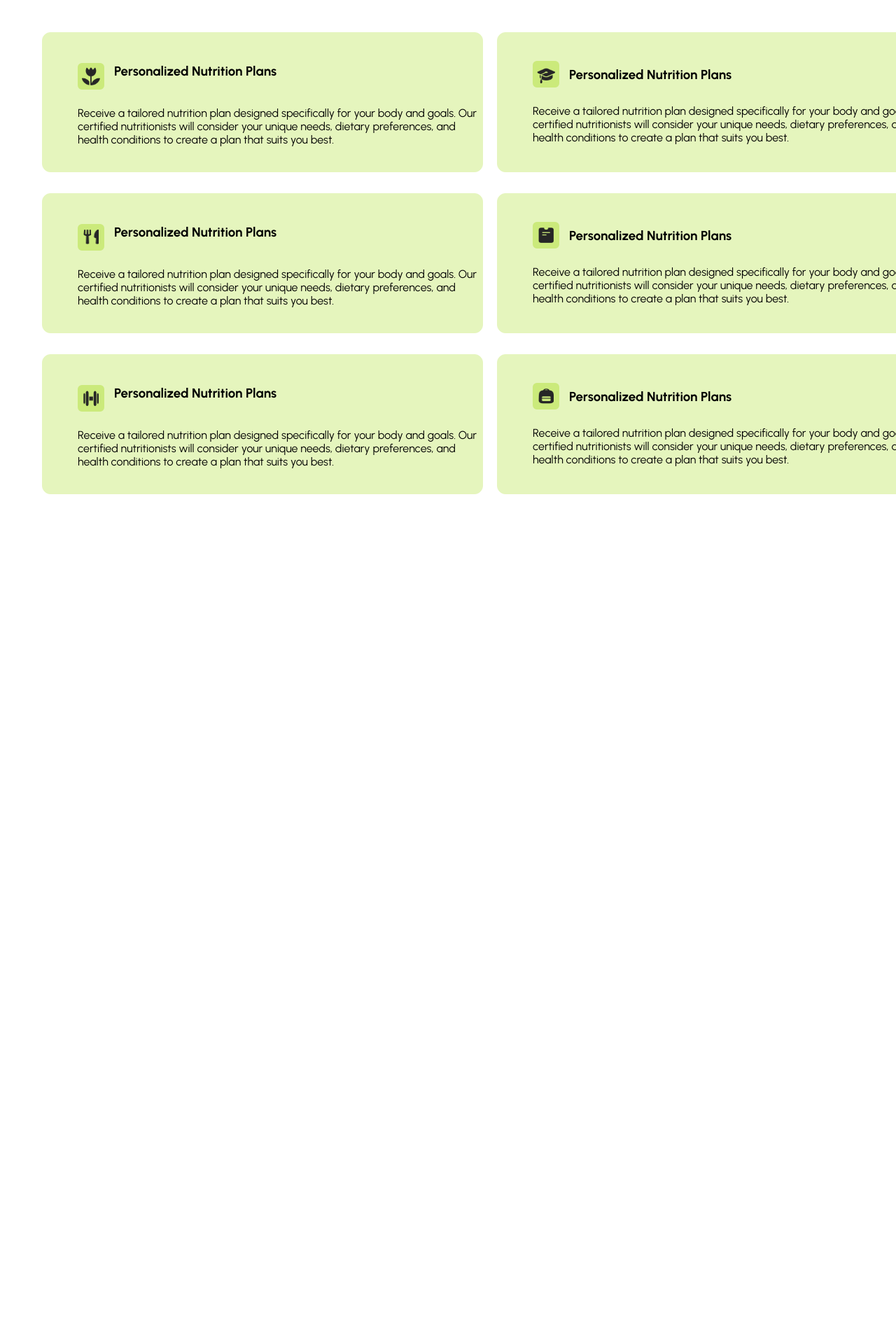
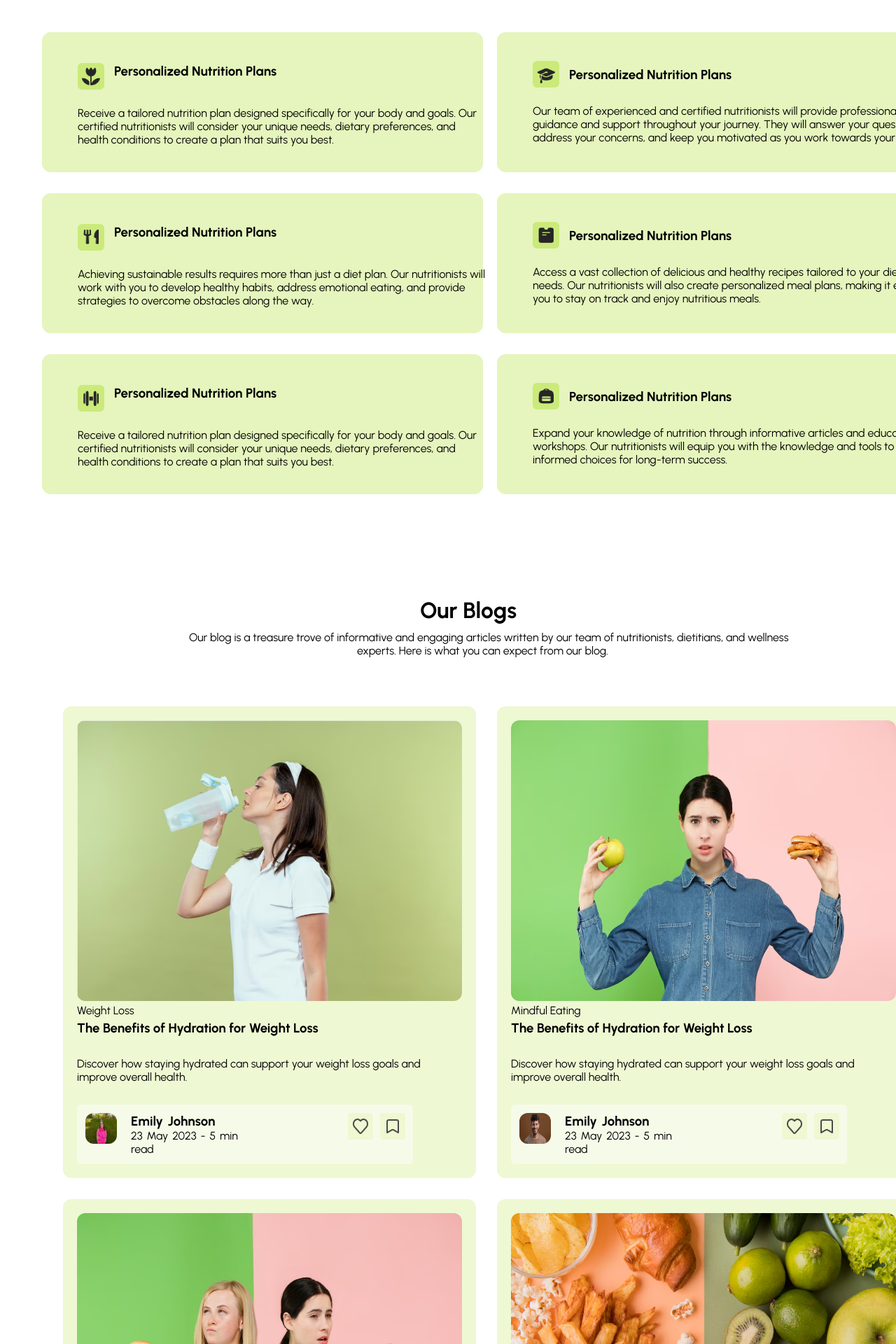
Before and after one commit to Ndahiroloicke/Nutritionist-web-app, a React (Vite) app: page / in a window 1280 px wide. Shown: the part 1020-2940 px from the top of the page at 70% size. Before the commit the page ends 1756 px from the top, so only its background shows below. Built offline with nearby package versions, Linux system fonts and the light colour scheme.

Commit message:
added some changes

```diff
--- a/src/App.jsx
+++ b/src/App.jsx
@@ -1,6 +1,8 @@
 import Bigscreen from './components/Bigscreen'
 import Navbar from './components/Navbar'
+import Testimonials from './components/Testimonials'
 import Uppertab from './components/Uppertab'
+import Blogsforhome from './components/blogs/blogsrep'
 import Feature from './components/features'
 
 function App() {
@@ -10,6 +12,8 @@ function App() {
     <Navbar/>
     <Bigscreen/>
     <Feature/>
+    <Blogsforhome/>
+    <Testimonials/>
     </>
   )
 }
--- /dev/null
+++ b/src/components/Testimonials.jsx
@@ -0,0 +1,33 @@
+import Overview from "./Testoverr";
+import pic from '../assets/f3c3962dcadfffd2660cfa7ff7bbf60c6e410807.png'
+import pic2 from '../assets/89b397cc5abdfa610fca6e2c226b66fe8871bba8.png'
+import pic3 from "../assets/db8da9009ed51cc5761f4573c5c4e4ccafdc1b5b.png"
+function Testimonials() {
+  return (
+    <div>
+      <div className="testims">
+        <h1>Our Testimonials</h1>
+        <p>
+          Our satisfied clients share their success stories and experiences on
+          their journey to better health and well-being.
+        </p>
+      </div>
+      <div className="testimons">
+        <Overview
+          paragraph="I can't thank Nutritionist enough for their personalized nutrition coaching. It has completely transformed my approach to food and helped me shed those extra pounds."
+          username="Jennifer Anderson"
+          userpic={pic}
+        />
+        <Overview paragraph="Nutritionist has been a game-changer for me. The expert guidance and support I received from their team made my weight loss journey so much easier. Thank you!. Highly recommended!"
+        username="Robert Johnson"
+        userpic={pic2}
+        />
+        <Overview  paragraph="I had struggled with my weight for years until I found Nutritionist. Their personalized approach and tailored nutrition plan made all the difference. I've never felt better!"
+        username="Emily Davis"
+        userpic={pic3}/>
+      </div>
+    </div>
+  );
+}
+
+export default Testimonials;
--- /dev/null
+++ b/src/components/Testoverr.jsx
@@ -0,0 +1,26 @@
+import Proptypes from 'prop-types'
+import pic from '../assets/45f09264-8b59-4a1a-b144-e7e5ce462478.png'
+const Overview = ({paragraph,username,userpic}) => {
+  return (
+    <div>
+        <div className='test'>
+        <div>
+            <img src={pic} className='comments'/>
+            <p>{paragraph}</p>
+        </div>
+        <div className='profile-test'>
+            <img src={userpic} alt="" />
+            <h3>{username}</h3>
+        </div>
+        </div>
+    </div>
+  )
+}
+
+Overview.propTypes = {
+    paragraph:Proptypes.string.isRequired,
+    username:Proptypes.string.isRequired,
+    userpic:Proptypes.string.isRequired
+}
+
+export default Overview;
--- /dev/null
+++ b/src/components/blogs/blogsrep.jsx
@@ -0,0 +1,34 @@
+import Firstblogs from "./firstones";
+import pic1 from "../../assets/da7b7dc064c61db0c062ccbdaaf8177952c7a231.png";
+import pic2 from "../../assets/b9d2d8f38a133804e03e331970e5f4b5ac921d09.png";
+import pic3 from "../../assets/9587cb83576a655766715dbeea15fd66e6cb0e44.png";
+import pic4 from "../../assets/331b06a3fc603b2f87b51bb0fa1cc770057631b0.png";
+import profile1 from "../../assets/f3c3962dcadfffd2660cfa7ff7bbf60c6e410807.png";
+import profile2 from "../../assets/db8da9009ed51cc5761f4573c5c4e4ccafdc1b5b.png";
+import profile3 from "../../assets/c4e2577a56610b0d69fb9a98902065ef3e297181.png";
+import profile4 from "../../assets/89b397cc5abdfa610fca6e2c226b66fe8871bba8.png";
+function Blogsforhome() {
+  return (
+    <div>
+      <div className="blog-int">
+        <h1>Our Blogs</h1>
+        <p>
+          Our blog is a treasure trove of informative and engaging articles
+          written by our team of nutritionists, dietitians, and wellness <span>experts. Here is what you can expect from our blog.</span>
+        </p>
+      </div>
+      <div className="home-blogs">
+        <div className="first-blogs">
+    <Firstblogs blogtitle="Weight Loss" homepic={pic1} profile={profile1}/>
+    <Firstblogs  blogtitle="Understanding Macronutrients" homepic={pic4} profile={profile2}/>
+        </div>
+        <div className="last-blogs">
+    <Firstblogs blogtitle="Mindful Eating" homepic={pic2} profile={profile3}/>
+    <Firstblogs blogtitle="Healthy Snacks on the Go" homepic={pic3} profile={profile4}/>
+        </div>
+      </div>
+    </div>
+  );
+}
+
+export default Blogsforhome;
--- /dev/null
+++ b/src/components/blogs/firstones.jsx
@@ -0,0 +1,38 @@
+import PropTypes from 'prop-types';
+import likepic from '../../assets/6cc9cba9-e626-443c-a01b-78adc5f5bca7.png';
+import profilepic from '../../assets/66ec857a-d1ba-4efe-8caa-fa64245a1167.png';
+const Firstblogs = ({ blogtitle, homepic,profile }) => {
+  return (
+    <div className='firstblog'>
+      <img src={homepic} className='bigone' alt="Blog Thumbnail" />
+      <div>
+        <div className='tigress'>
+          <p>{blogtitle}</p>
+          <h3>The Benefits of Hydration for Weight Loss</h3>
+          <p className="small-p">
+            Discover how staying hydrated can support your weight loss goals and improve overall health.
+          </p>
+        </div>
+        <div className="profile">
+          <img src={profile} alt="Author Profile" className='person-image' />
+          <div className='profile-description'>
+            <h3>Emily Johnson</h3>
+            <p>23 May 2023 - 5 min read</p>
+          </div>
+          <div className="profile-icons">
+            <img src={likepic} alt="Like" className='likepic' />
+            <img src={profilepic} alt="Share" className='share' />
+          </div>
+        </div>
+      </div>
+    </div>
+  );
+};
+
+Firstblogs.propTypes = {
+  blogtitle: PropTypes.string.isRequired,
+  homepic: PropTypes.string.isRequired,
+  profile: PropTypes.string.isRequired
+};
+
+export default Firstblogs;
--- a/src/components/threefirst.jsx
+++ b/src/components/threefirst.jsx
@@ -1,10 +1,11 @@
 import divine from "../assets/f3c816c2-63bc-42e8-9009-85beea00a940.png";
 import divine2 from "../assets/95ad6b91-98e3-4b79-882e-111eaaeca1ca.png";
-import divine3 from "../assets/ccefa74f-1337-4b61-b25b-aef4826c67fe.png"
+import divine3 from "../assets/ccefa74f-1337-4b61-b25b-aef4826c67fe.png";
 function Trinity() {
   return (
     <div>
-      <div className="first-feature"><div>
+      <div className="first-feature">
+        <div>
           <div className="pic-and-h">
             <img src={divine} alt="" />
             <h3>Personalized Nutrition Plans</h3>
@@ -23,13 +24,14 @@ function Trinity() {
           <h3>Personalized Nutrition Plans</h3>
         </div>
         <div className="para">
-          Receive a tailored nutrition plan designed specifically for your body
-          and goals. Our certified nutritionists will consider your unique
-          needs, dietary preferences, and health conditions to create a plan
-          that suits you best.
+          Achieving sustainable results requires more than just a diet plan. Our
+          nutritionists will work with you to develop healthy habits, address
+          emotional eating, and provide strategies to overcome obstacles along
+          the way.
         </div>
       </div>
-      <div className="first-feature"><div className="pic-and-h3 pic-and-h">
+      <div className="first-feature">
+        <div className="pic-and-h3 pic-and-h">
           <img src={divine3} alt="" />
           <h3>Personalized Nutrition Plans</h3>
         </div>
--- a/src/components/threelast.jsx
+++ b/src/components/threelast.jsx
@@ -5,15 +5,15 @@ function Tritity() {
   return (
     <div>
       <div className="last-feature">
-          <div className="pic-and-t">
-            <img src={divine4} alt="" />
-            <h3>Personalized Nutrition Plans</h3>
-          </div>
+        <div className="pic-and-t">
+          <img src={divine4} alt="" />
+          <h3>Personalized Nutrition Plans</h3>
+        </div>
         <div className="para">
-          Receive a tailored nutrition plan designed specifically for your body
-          and goals. Our certified nutritionists will consider your unique
-          needs, dietary preferences, and health conditions to create a plan
-          that suits you best.
+          Our team of experienced and certified nutritionists will provide
+          professional guidance and support throughout your journey. They will
+          answer your questions, address your concerns, and keep you motivated
+          as you work towards your goals.
         </div>
       </div>
       <div className="last-feature">
@@ -22,10 +22,10 @@ function Tritity() {
           <h3>Personalized Nutrition Plans</h3>
         </div>
         <div className="para">
-          Receive a tailored nutrition plan designed specifically for your body
-          and goals. Our certified nutritionists will consider your unique
-          needs, dietary preferences, and health conditions to create a plan
-          that suits you best.
+          Access a vast collection of delicious and healthy recipes tailored to
+          your dietary needs. Our nutritionists will also create personalized
+          meal plans, making it easier for you to stay on track and enjoy
+          nutritious meals.
         </div>
       </div>
       <div className="last-feature">
@@ -34,10 +34,9 @@ function Tritity() {
           <h3>Personalized Nutrition Plans</h3>
         </div>
         <div className="para">
-          Receive a tailored nutrition plan designed specifically for your body
-          and goals. Our certified nutritionists will consider your unique
-          needs, dietary preferences, and health conditions to create a plan
-          that suits you best.
+          Expand your knowledge of nutrition through informative articles and
+          educational workshops. Our nutritionists will equip you with the
+          knowledge and tools to make informed choices for long-term success.
         </div>
       </div>
     </div>
--- a/src/index.css
+++ b/src/index.css
@@ -254,3 +254,135 @@ margin-bottom: 19px;
 .features-head p{
   width: 770px;
 }
+.home-blogs{
+  display: flex;
+}
+.firstblog .person-image{
+  height: 44px;
+  width: 45px;
+  border-radius: 12px;
+}
+.firstblog{
+  margin-left: 50px;
+  padding: 20px 20px;
+  background-color: #EEF8D3;
+  border-radius: 12px;
+  margin: 30px;
+
+}
+.profile{
+  display: flex;
+  background-color: #F6FBE9;
+  width: 480px;
+  padding: 12px 12px;
+  border-radius: 6px;
+}
+.profile .profile-icons{
+  margin-left: 120px;
+  display: flex;
+}
+.profile .profile-icons img{
+  border: 1px solid #EEF8D3;
+  margin-right: 10px;
+  border-width: 5px;
+  border-radius: 4px;
+  background-color: #EEF8D3;
+  width: 36px;
+  height: 38px;
+}
+.profile-icons .likepic{
+  padding: 3px 2px;
+}
+.profile-icons .share{
+  padding: 4px 4px;
+}
+.profile .profile-description{
+  margin-left: 20px;
+  word-spacing: 2px;
+}
+.profile .profile-description p{
+  width: 190px;
+}
+.small-p{
+  margin: 30px 0;
+}
+.tigress h3{
+  margin-top: 4px;
+}
+.bigone{
+  border-radius: 12px;
+  width: 550px;
+}
+.first-blogs{
+  margin-left: 60px;
+  width: 650px;
+  margin-right: -30px;
+}
+.last-blogs{
+  width: 650px;
+}
+.last-blogs .bigone{
+  height: 400.8px;
+}
+.blog-int{
+  margin-left: 60px;
+  margin-top: 117px;
+}
+.blog-int h1{
+  margin-left: 540px;
+  margin-bottom: 10px;
+}
+.blog-int p{
+  width: 870px;
+  margin-left: 210px;
+  margin-bottom: 40px;
+}
+.blog-int span{
+  margin-left: 240px;
+}
+.first-blogs .bigone{
+  height: 400.87px;
+}
+.test{
+  border: 1px solid #EEF8D3;
+  border-radius: 12px;
+  width: 350px;
+  height: auto;
+  margin-right: 30px;
+}
+.profile-test img{
+  width: 30px;
+  height: 30px;
+  border-radius: 5px;
+}
+.profile-test{
+  display: flex;
+  padding: 20px 30px;
+  background-color: #F6FBE9;
+}
+.profile-test h3{
+  margin-left: 12px;
+  margin-top: 3px;
+}
+.testimons{
+  display: flex;
+  margin-left: 130px;
+}
+.test p{
+  padding: 20px 30px;
+}
+.test .comments{
+  width: 32.1px;
+  height: 25.88px;
+  margin: 20px 30px;
+}
+.testims{
+  margin-left: 162px;
+  margin-top: 120px;
+  padding-left: 162px;
+  margin-bottom: 80px;
+}
+.testims h1{
+  padding-left: 230px;
+  margin-bottom: 10px;
+}
```
Lines whose indentation alone changed are shown as unchanged.
